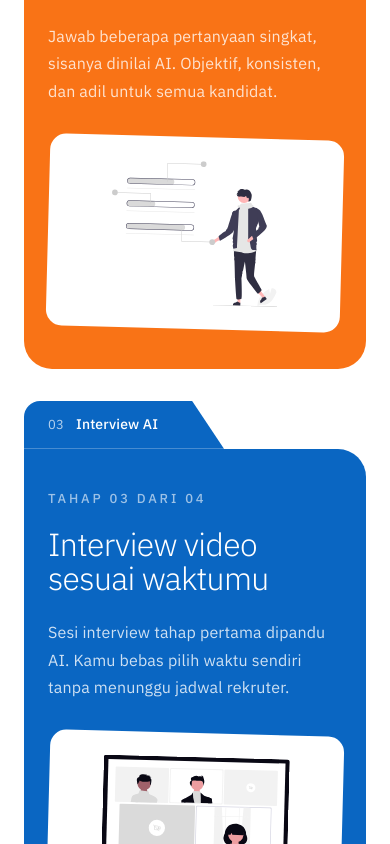
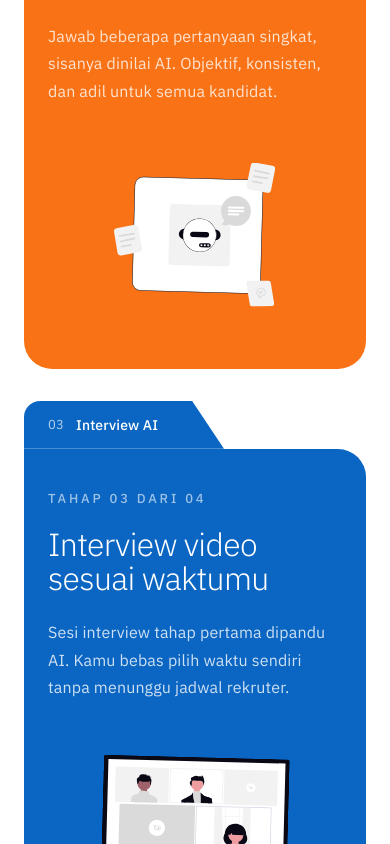
Before and after one commit to adyuta447/direkrut-AI, a Next.js app: page / in a window 390 px wide. Shown: the part 4380-5224 px from the top of the page. Built offline with nearby package versions, Linux system fonts and the light colour scheme.

Commit message:
feat: changed image

```diff
--- a/src/components/organisms/landing/HowItWorksSection.tsx
+++ b/src/components/organisms/landing/HowItWorksSection.tsx
@@ -1,3 +1,5 @@
+import Image from "next/image";
+
 const steps = [
   {
     number: "01",
@@ -12,7 +14,7 @@ const steps = [
     tab: "Validasi Skill",
     title: "Skill kamu divalidasi otomatis",
     desc: "Jawab beberapa pertanyaan singkat, sisanya dinilai AI. Objektif, konsisten, dan adil untuk semua kandidat.",
-    img: "/skill.svg",
+    img: "/ai.svg",
     alt: "Ilustrasi validasi skill",
   },
   {
@@ -46,10 +48,6 @@ export function HowItWorksSection() {
           Prosesnya jelas, kamu selalu tau ada di tahap mana
         </h2>
       </div>
-
-      {/* Tumpukan folder: tiap folder di alur normal, naik 1:1 mengikuti
-          scroll lalu tertahan (sticky) di slot kaskadenya, disusul folder
-          berikutnya sampai habis */}
       <div className="space-y-8">
         {steps.map((step, i) => {
           const tone = i % 2 === 0 ? "bg-primary" : "bg-accent";
@@ -60,16 +58,20 @@ export function HowItWorksSection() {
               style={{ top: `${120 + i * STACK_OFFSET}px` }}
             >
               <div className="folder-inner">
-                {/* Tab folder: trapesium dengan sisi kanan miring */}
                 <div
                   className={`${tone} h-12 w-fit min-w-[200px] sm:min-w-[240px] rounded-tl-2xl flex items-center gap-3 pl-6 pr-14 text-white`}
-                  style={{ clipPath: "polygon(0 0, calc(100% - 32px) 0, 100% 100%, 0 100%)" }}
+                  style={{
+                    clipPath:
+                      "polygon(0 0, calc(100% - 32px) 0, 100% 100%, 0 100%)",
+                  }}
                 >
-                  <span className="text-[13px] text-white/70 tabular-nums">{step.number}</span>
-                  <span className="text-[14px] font-medium whitespace-nowrap">{step.tab}</span>
+                  <span className="text-[13px] text-white/70 tabular-nums">
+                    {step.number}
+                  </span>
+                  <span className="text-[14px] font-medium whitespace-nowrap">
+                    {step.tab}
+                  </span>
                 </div>
-
-                {/* Badan folder */}
                 <div
                   className={`${tone} text-white rounded-b-[28px] rounded-tr-[28px] px-6 sm:px-10 lg:px-14 pt-10 lg:pt-12 pb-10 lg:pb-14 min-h-[340px] grid lg:grid-cols-12 gap-8 lg:gap-12 items-center`}
                 >
@@ -84,14 +86,13 @@ export function HowItWorksSection() {
                       {step.desc}
                     </p>
                   </div>
-
-                  {/* Kertas dokumen di dalam map */}
                   <div className="lg:col-span-5 flex justify-center lg:justify-end">
-                    <div className="bg-canvas rounded-2xl p-6 sm:p-8 rotate-[1.5deg] w-full max-w-[340px]">
-                      {/* eslint-disable-next-line @next/next/no-img-element */}
-                      <img
+                    <div className="rounded-2xl p-6 sm:p-8 rotate-[1.5deg] w-full max-w-[340px]">
+                      <Image
                         src={step.img}
                         alt={step.alt}
+                        height={36}
+                        width={44}
                         className="w-full h-36 sm:h-44 object-contain"
                         loading="lazy"
                       />
```
Also changed, not shown: public/ai.svg (added).
